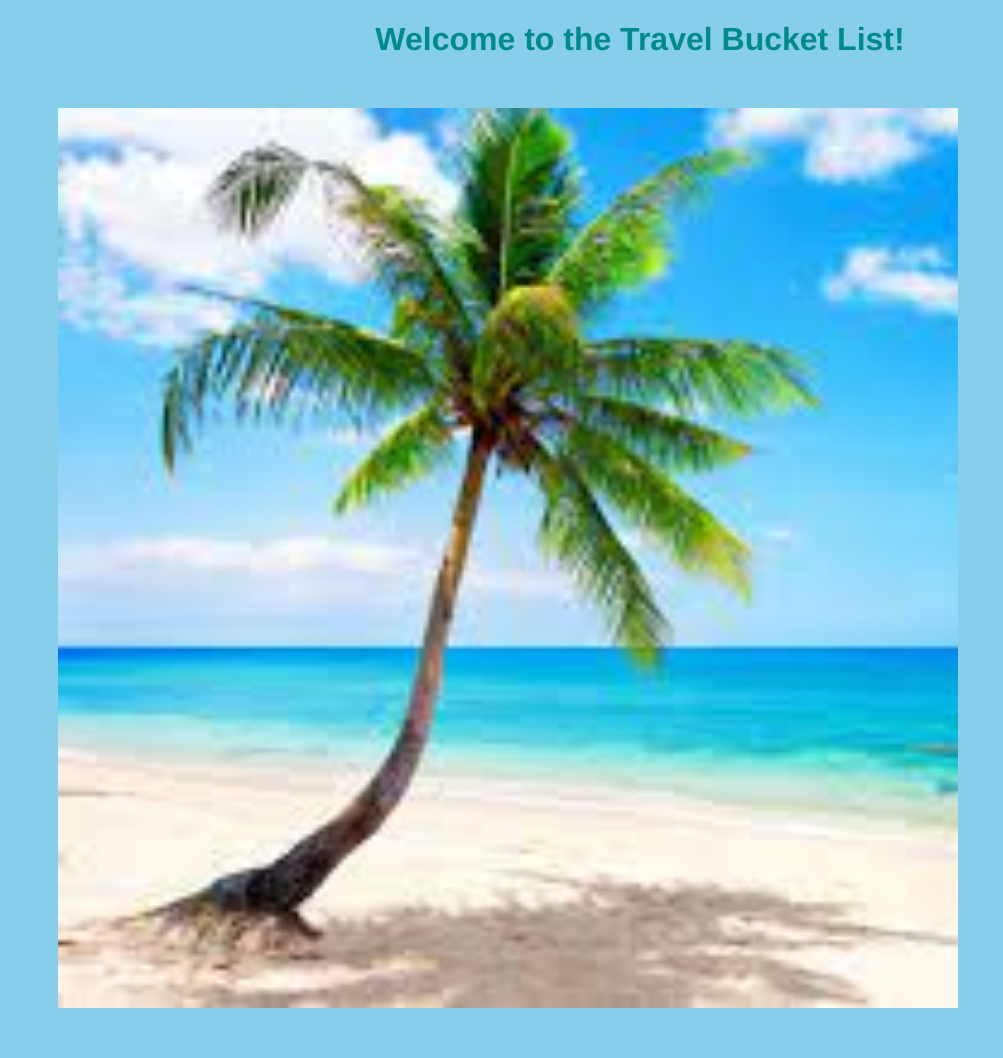
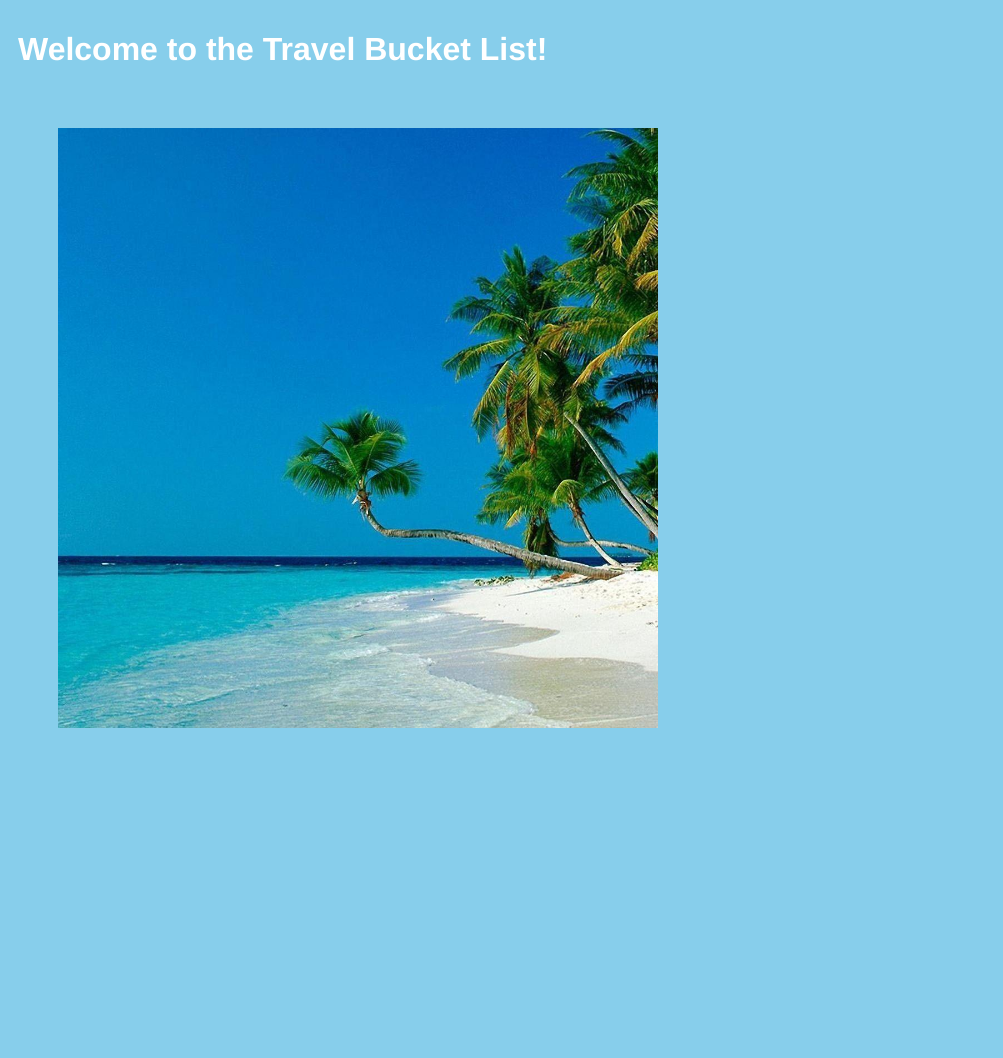
Before and after one commit to glilley54/Travel_Bucket_List_Project, a Flask app: page / in a window 1280 px wide. Shown: the part 59-1117 px from the top of the page, without its empty margins (0-1003 px from the left). After the commit the page ends 787 px from the top, so only its background shows below. Run offline with Flask 2, Linux system fonts and the light colour scheme.

Commit message:
completed for presentation

```diff
--- a/static/style.css
+++ b/static/style.css
@@ -29,13 +29,16 @@
   } */
 
 h1 {
-  color:darkcyan;
+  color:white;
   font-family: "Helvetica", arial, sans-serif;
-  text-align: center;
+  padding: 10PX;
+
 }
 
 h2,h3 {
-    color:darkcyan;
+  color: white;
+  font-family: "Helvetica", arial, sans-serif;
+
 }
 .city {
     color:darkcyan;
@@ -53,13 +56,14 @@ h2,h3 {
 
 
   #home-image {
-    width:800px;
-    height:800px;
-    background-image: url('images/palmtree_image.jpg');
+    width:300px;
+    height:300px;
+
+    background-image: url('images/urhUkQ2-palm-tree-beach-wallpaper.jpg');
     background-repeat: no-repeat;
     background-size: cover;
     margin : 50px ;
-    padding: 50px ;
+    padding: 150px ;
   }
 
 
@@ -84,3 +88,14 @@ h2,h3 {
   body {
     background-color:skyblue;
   }
+
+  /* .buttons {
+    background-color: #4CAF50; /* Green */
+    /* border: none;
+    color: white;
+    padding: 15px 32px;
+    text-align: center;
+    text-decoration: none;
+    display: inline-block;
+    font-size: 16px;
+  } */
--- a/templates/cities/edit.html
+++ b/templates/cities/edit.html
@@ -39,9 +39,9 @@
 
 
 
-
+    </div class= "buttons">
   <button type="submit">Update City</button>
-
+</div>
 </form>
 
 {% endblock %}
--- a/templates/cities/new.html
+++ b/templates/cities/new.html
@@ -20,9 +20,9 @@
       {% endfor %}
     </select>
   </div>
-
+</div class= "buttons">
   <button type="submit">Add City</button>
-
+</div>
 </form>
 
 {% endblock %}
--- a/templates/countries/edit.html
+++ b/templates/countries/edit.html
@@ -14,9 +14,9 @@
   </div>
 
 
-
+  <div class="buttons">
   <button type="submit">Update Country</button>
-
+</div>
 </form>
 
 {% endblock %}
--- a/templates/countries/new.html
+++ b/templates/countries/new.html
@@ -10,8 +10,9 @@
     <input type="text" id="country" name="country" placeholder="Country" required autofocus>
   </div>
 
+</div class= "buttons">
   <button type="submit">Add Country</button>
-
+</div>
 </form>
 
 {% endblock %}
```
Also changed, not shown: templates/cities/index.html (+6 -2 lines), templates/countries/index.html (+10 -1 lines), static/images/palmtree_image.jpg (deleted), static/images/urhUkQ2-palm-tree-beach-wallpaper.jpg (added).
